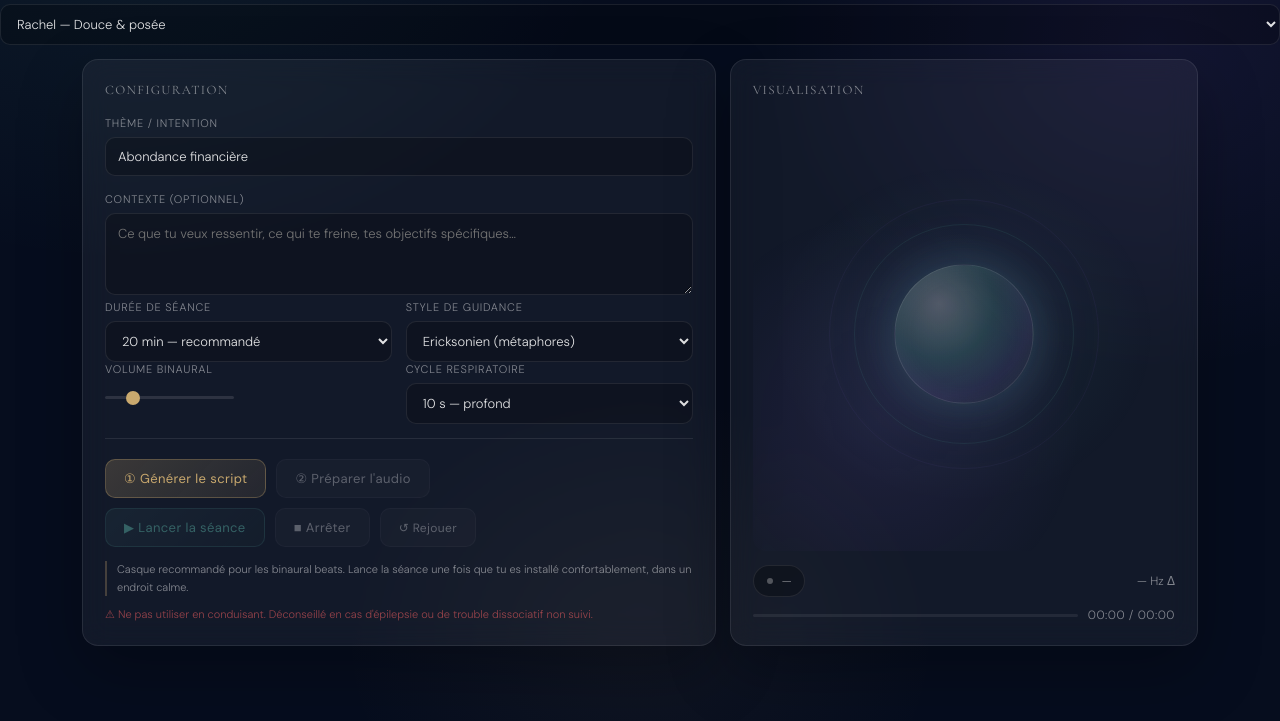
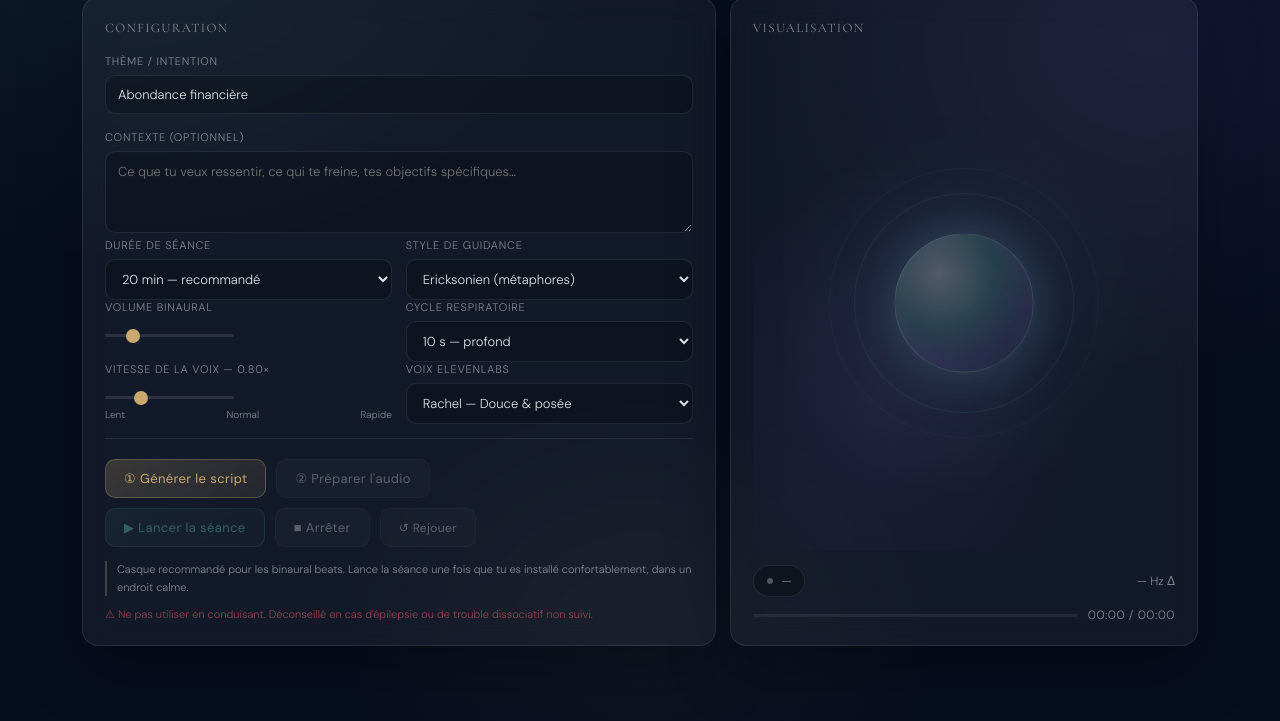
Before and after one commit to ashleyappadoo/flow_hypnose, a website: page public/index.html in a window 1280 px wide. Shown: the part 79-800 px from the top of the page. Drawn offline with nearby package versions, Linux system fonts and the light colour scheme.

Commit message:
Update index.html
modification voice speed

```diff
--- a/public/index.html
+++ b/public/index.html
@@ -466,26 +466,6 @@
   </div>
 </header>
 
-    <div>
-      <label>Voix ElevenLabs</label>
-      <select id="elevenVoice">
-        <optgroup label="Voix féminines">
-          <option value="21m00Tcm4TlvDq8ikWAM">Rachel — Douce & posée</option>
-          <option value="EXAVITQu4vr4xnSDxMaL">Bella — Chaleureuse</option>
-          <option value="XB0fDUnXU5powFXDhCwa">Charlotte — Sereine</option>
-          <option value="XrExE9yKIg1WjnnlVkGX">Matilda — Apaisante</option>
-          <option value="9BWtsMINqrJLrRacOk9x">Sarah — Naturelle</option>
-        </optgroup>
-        <optgroup label="Voix masculines">
-          <option value="JBFqnCBsd6RMkjVDRZzb">George — Grave & posé</option>
-          <option value="onwK4e9ZLuTAKqWW03F9">Daniel — Chaleureux</option>
-          <option value="ErXwobaYiN019PkySvjV">Antoni — Profond</option>
-        </optgroup>
-      </select>
-    </div>
-  </div>
-</div>
-
 <!-- MAIN -->
 <main>
   <div class="grid-2">
@@ -531,6 +511,34 @@
             <option value="8">8 s — standard</option>
             <option value="10" selected>10 s — profond</option>
             <option value="12">12 s — très lent</option>
+          </select>
+        </div>
+      </div>
+
+      <div class="row-2">
+        <div>
+          <label>Vitesse de la voix — <span id="speedVal">0.80×</span></label>
+          <input type="range" id="voiceSpeed" min="0.7" max="1.1" step="0.05" value="0.80"
+            oninput="$('speedVal').textContent = parseFloat(this.value).toFixed(2) + '×'">
+          <div style="display:flex;justify-content:space-between;font-size:10px;color:var(--muted);margin-top:4px">
+            <span>Lent</span><span>Normal</span><span>Rapide</span>
+          </div>
+        </div>
+        <div>
+          <label>Voix ElevenLabs</label>
+          <select id="elevenVoice">
+            <optgroup label="Voix féminines">
+              <option value="21m00Tcm4TlvDq8ikWAM">Rachel — Douce & posée</option>
+              <option value="EXAVITQu4vr4xnSDxMaL">Bella — Chaleureuse</option>
+              <option value="XB0fDUnXU5powFXDhCwa">Charlotte — Sereine</option>
+              <option value="XrExE9yKIg1WjnnlVkGX">Matilda — Apaisante</option>
+              <option value="9BWtsMINqrJLrRacOk9x">Sarah — Naturelle</option>
+            </optgroup>
+            <optgroup label="Voix masculines">
+              <option value="JBFqnCBsd6RMkjVDRZzb">George — Grave & posé</option>
+              <option value="onwK4e9ZLuTAKqWW03F9">Daniel — Chaleureux</option>
+              <option value="ErXwobaYiN019PkySvjV">Antoni — Profond</option>
+            </optgroup>
           </select>
         </div>
       </div>
@@ -677,7 +685,7 @@ function concatAudioBuffers(ctx, buffers) {
   return out;
 }
 
-async function buildElevenLabsBuffer(script, voiceId) {
+async function buildElevenLabsBuffer(script, voiceId, speed = 0.80) {
   const chunks = splitIntoChunks(script, 1800);
   const decoded = [];
 
@@ -689,7 +697,7 @@ async function buildElevenLabsBuffer(script, voiceId) {
     const res = await fetch('/api/tts', {
       method: 'POST',
       headers: { 'Content-Type': 'application/json' },
-      body: JSON.stringify({ text: chunks[i], voiceId })
+      body: JSON.stringify({ text: chunks[i], voiceId, speed })
     });
 
     if (!res.ok) {
@@ -970,7 +978,7 @@ $('btnPrepAudio').addEventListener('click', async () => {
 
   try {
     ensureAudio();
-    preparedBuffer = await buildElevenLabsBuffer(currentScript, $('elevenVoice').value);
+    preparedBuffer = await buildElevenLabsBuffer(currentScript, $('elevenVoice').value, parseFloat($('voiceSpeed').value));
     setStatus('Audio prêt — Lancer la séance ▶', 'idle');
     $('btnPlay').disabled   = false;
     $('btnReplay').disabled = false;
```
